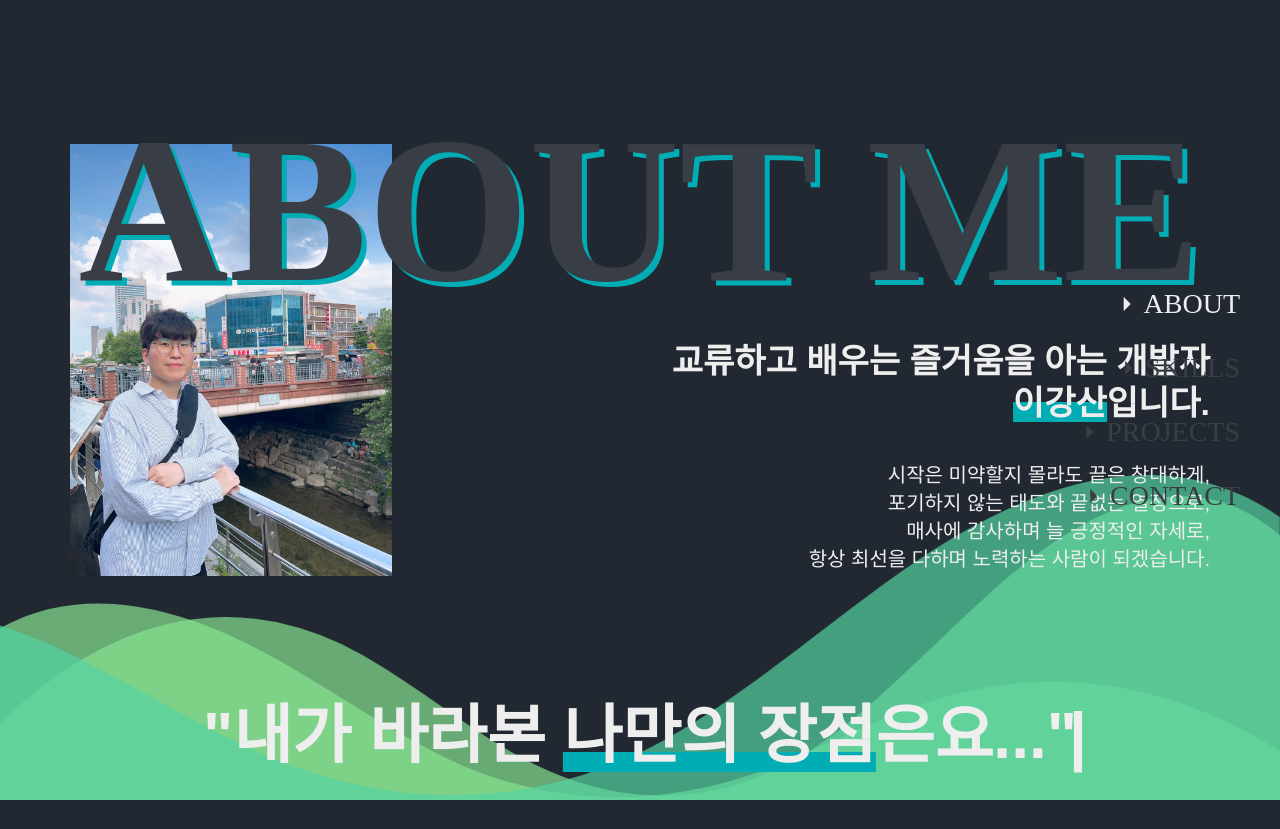
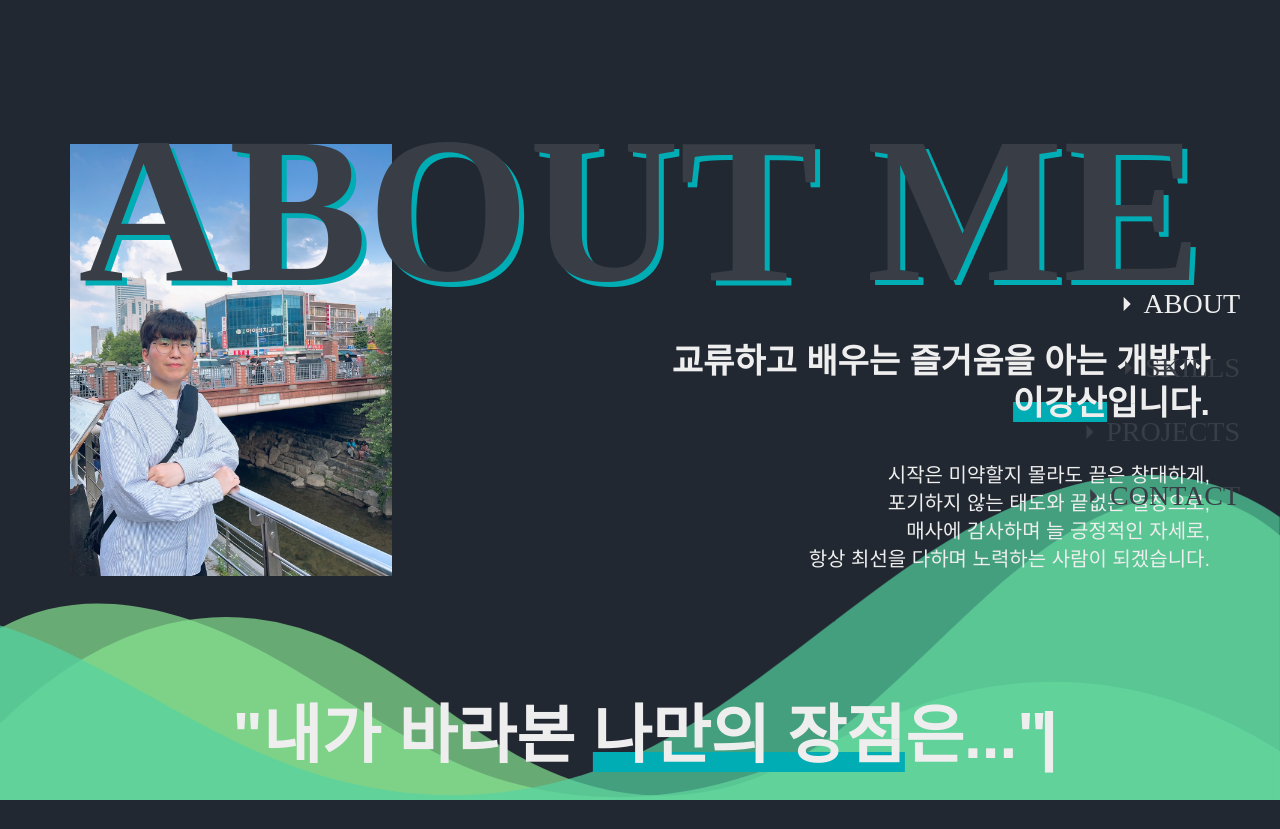
Before and after one commit to rivermountain96/profile-page, a plain HTML site: page index.html in a window 1280 px wide. Shown: the top 829 px of the page. Drawn offline with nearby package versions, Linux system fonts and the light colour scheme; a web font is replaced by a local one.

Commit message:
[FIX] Adventage 문구수정

```diff
--- a/index.html
+++ b/index.html
@@ -110,7 +110,7 @@
       <section class="Adventage">
         <div class="container myadvantage">
           <div class="Adventage_myadvantage">
-            <h3 class="myImg_h3">"내가 바라본 <span id="mykangsan">나만의 장점</span>은요..."</h3>
+            <h3 class="myImg_h3">"내가 바라본 <span id="mykangsan">나만의 장점</span>은..."</h3>
             <div class="myImg row">
               <div class="myImg1 col-md-4">
                 <div class="myImg_info2">장점1</div>
```
